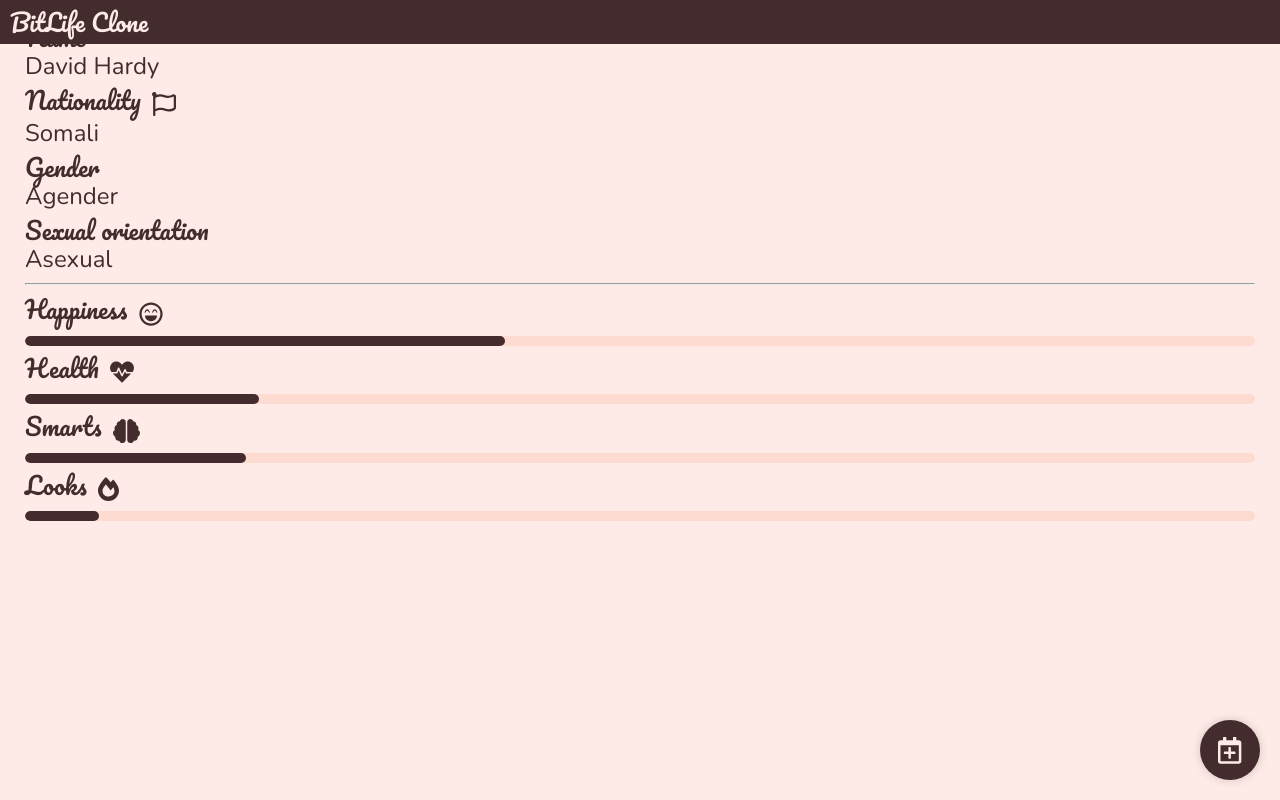
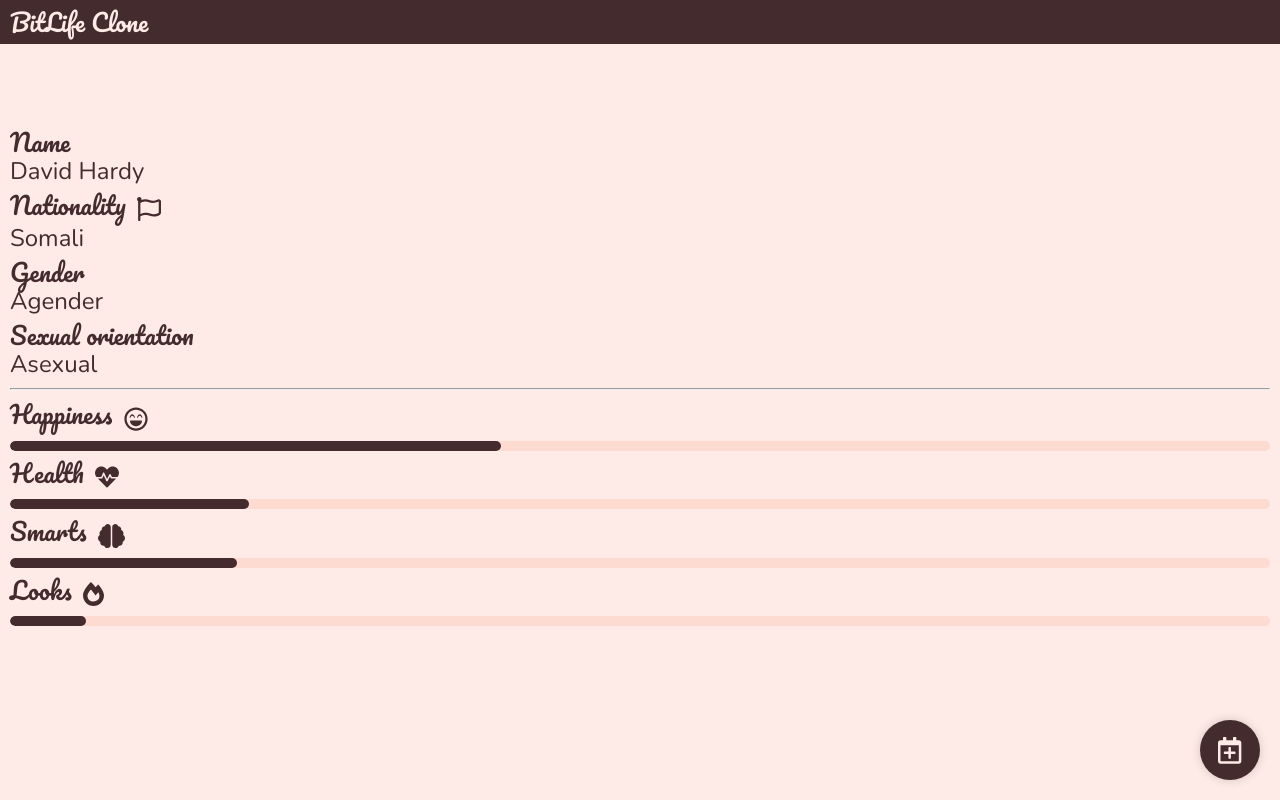
Before and after one commit to mgildone/fluffy-winner, a React (Create React App) app: page /profile in a window 1280 px wide. Built offline with nearby package versions, Linux system fonts and the light colour scheme.

Commit message:
spacing fix

```diff
--- a/src/bitlifeclone/components/Character/Character.js
+++ b/src/bitlifeclone/components/Character/Character.js
@@ -14,7 +14,6 @@ const CharacterList = props => {
 };
 
 const Character = props => {
-  console.log(JSON.stringify(props.character, null, 2));
   return (
     <CharacterContainer>
       <CharacterList>
--- a/src/bitlifeclone/components/Character/Character.scss
+++ b/src/bitlifeclone/components/Character/Character.scss
@@ -23,6 +23,7 @@
 }
 
 .c-character {
+  margin-top: get-spacing("huge");
   dt {
     font-family: "Pacifico", cursive;
     font-weight: 400;
@@ -36,7 +37,6 @@
 
 .c-character__list {
   background-color: var(--primary--light);
-  padding: get-spacing("sm");
   margin: get-spacing(0);
   height: 100%;
 }
```
